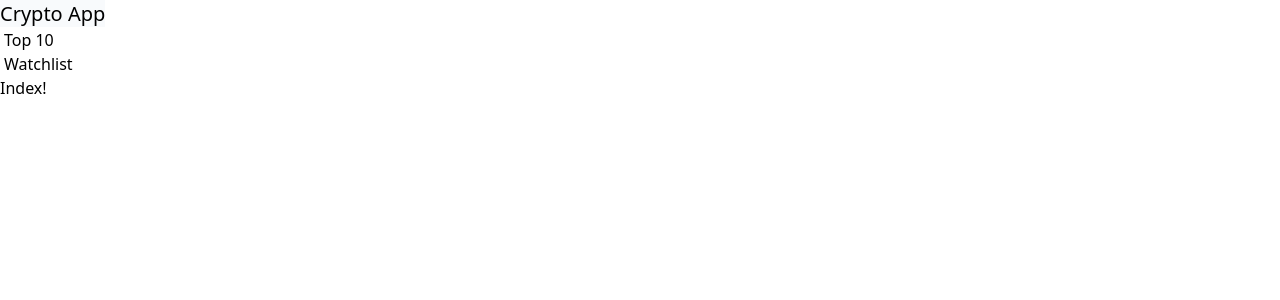
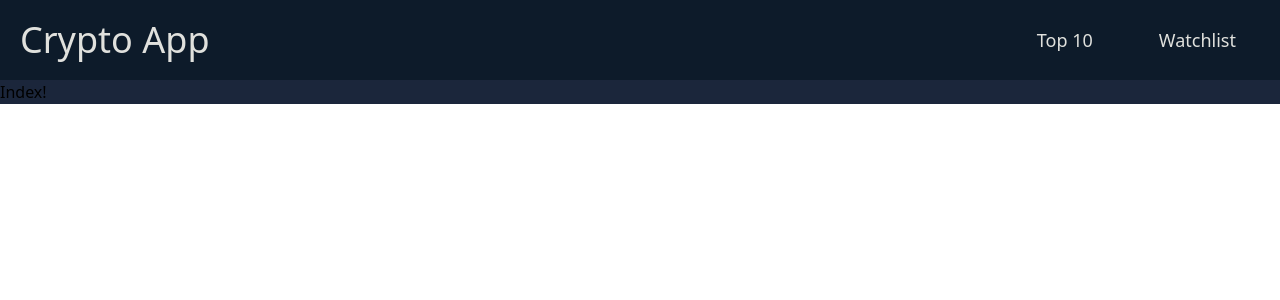
Before and after one commit to diana-gomes30/nextjs_crypto_app, a Next.js app: page / in a window 1280 px wide. Shown: the top 300 px of the page. Built offline with nearby package versions, Linux system fonts and the light colour scheme.

Commit message:
Add customize app colors and add style on navbar with tailwind

```diff
--- a/src/components/Layout.tsx
+++ b/src/components/Layout.tsx
@@ -8,8 +8,12 @@ interface LayoutProps {
 export default function Layout({ children }: LayoutProps) {
   return (
     <>
-      <Navbar />
-      <main>{children}</main>
+      <div className="m-0 p-0 box-border">
+        <Navbar />
+        <div className="bg-secundary-dark-blue">
+          <main>{children}</main>
+        </div>
+      </div>
     </>
   );
 }
--- a/src/components/Navbar.tsx
+++ b/src/components/Navbar.tsx
@@ -2,25 +2,21 @@ import React from 'react';
 import Link from 'next/link';
 
 const Navbar = () => (
-  <div>
-    <div>
-      <div className="flex-1">
-        <Link href="/" className="text-xl bg-slate-50">
-          Crypto App
-        </Link>
+  <nav className="flex items-center justify-between p-5 bg-first-dark-blue text-light">
+    <div className="text-4xl">
+      <Link href="/">Crypto App</Link>
+    </div>
+    <ul>
+      <div className="flex gap-[1em] text-[18px] text-center">
+        <li className="py-[5px] px-[24px] hover:bg-third-dark-blue rounded-[5px] transition ease-in delay-[0.1s]">
+          <Link href="/top10">Top 10</Link>
+        </li>
+        <li className="py-[5px] px-[24px] hover:bg-third-dark-blue rounded-[5px] transition ease-in delay-[0.1s]">
+          <Link href="/watchlist">Watchlist</Link>
+        </li>
       </div>
-      <div className="flex-none">
-        <ul className="px-1">
-          <li>
-            <Link href="/top10">Top 10</Link>
-          </li>
-          <li>
-            <Link href="/watchlist">Watchlist</Link>
-          </li>
-        </ul>
-      </div>
-    </div>
-  </div>
+    </ul>
+  </nav>
 );
 
 export default Navbar;
--- a/tailwind.config.js
+++ b/tailwind.config.js
@@ -8,7 +8,20 @@ module.exports = {
     './src/**/*.{js,ts,jsx,tsx}',
   ],
   theme: {
-    extend: {},
+    extend: {
+      colors: {
+        'first-dark-blue': '#0d1b2a',
+        'secundary-dark-blue': '#1b263b',
+        'third-dark-blue': '#415a77',
+        light: '#e0e1dd',
+      },
+    },
+    colors: {
+      'primary-dark-blue': '#0d1b2a',
+      'secundary-dark-blue': '#1b263b',
+      'third-dark-blue': '#415a77',
+      light: '#e0e1dd',
+    },
   },
   plugins: [],
 };
```
